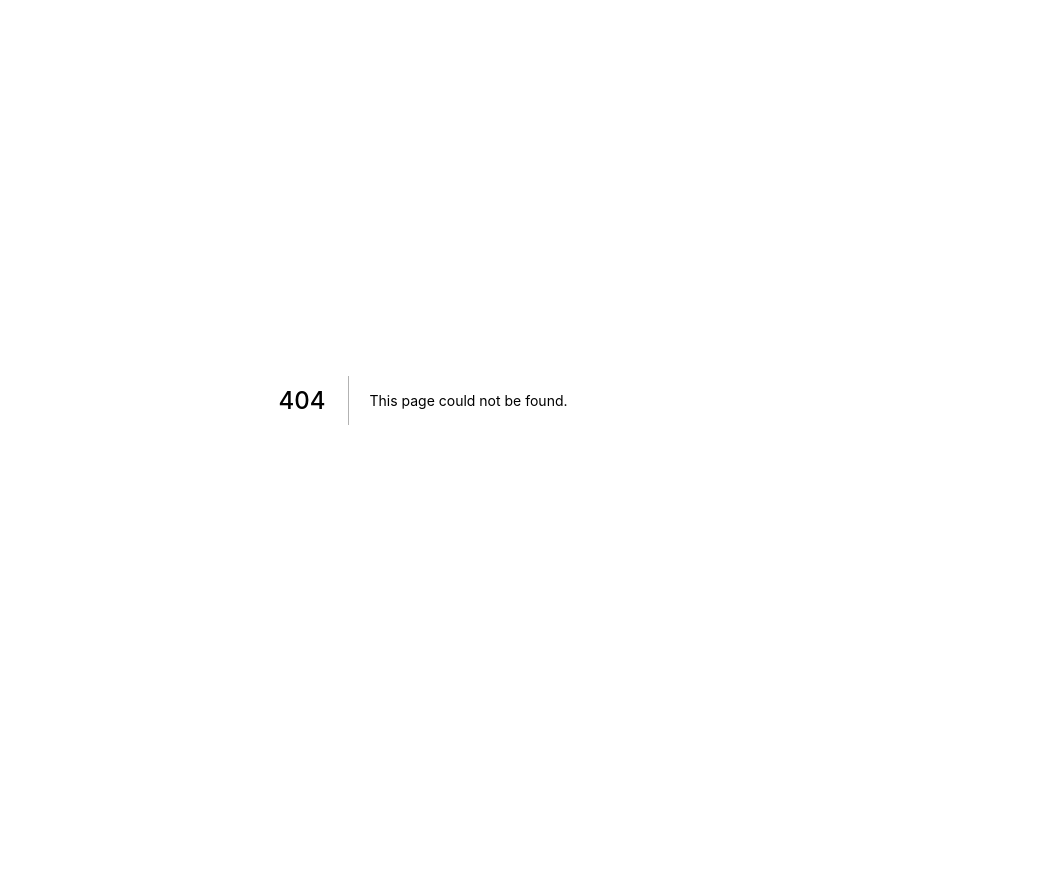
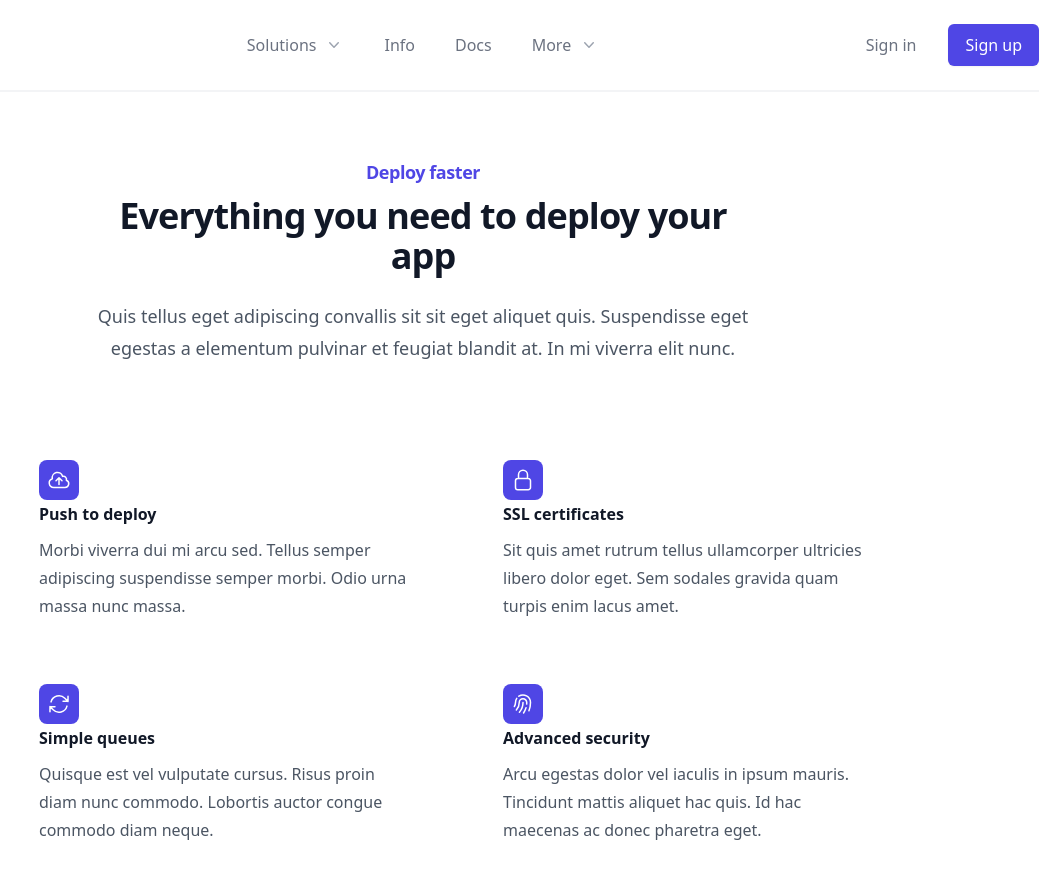
Before and after one commit to Gulistan-Developers-Community/main_web_site, a Next.js app: page /docs in a window 1280 px wide. Before the commit this address had no page. Shown: the top 878 px of the page, without its empty margins (217-1280 px from the left). Before the commit the page ends 800 px from the top, so only its background shows below. Built offline with nearby package versions, Linux system fonts and the light colour scheme.

Commit message:
feat: add some pages

```diff
--- a/package.json
+++ b/package.json
@@ -15,6 +15,7 @@
   "devDependencies": {
     "@headlessui/react": "^1.7.8",
     "@heroicons/react": "^2.0.14",
+    "@tailwindcss/forms": "^0.5.3",
     "autoprefixer": "^10.4.13",
     "postcss": "^8.4.21",
     "tailwindcss": "^3.2.4"
--- a/src/components/Header.js
+++ b/src/components/Header.js
@@ -1,10 +1,9 @@
 import { Fragment } from 'react';
-import Image from 'next/image';
 import { Popover, Transition } from '@headlessui/react';
 import { Bars3Icon, XMarkIcon } from '@heroicons/react/24/outline';
 import { ChevronDownIcon } from '@heroicons/react/20/solid';
 import { solutions, recentPosts, resources, callsToAction } from './solution';
-import Logo from '../public/images/logo.png';
+import  Logo  from "./Logo";
 function classNames(...classes) {
   return classes.filter(Boolean).join(' ');
 }
@@ -16,7 +15,7 @@ export default function Header() {
         <div className="flex items-center justify-between border-b-2 border-gray-100 py-6 md:justify-start md:space-x-10">
           <div className="flex justify-start lg:w-0 lg:flex-1">
             <a href="/">
-              <Image width={50} height={50} src={Logo} alt="logo" />
+              <Logo/>
             </a>
           </div>
           <div className="-my-2 -mr-2 md:hidden">
@@ -108,7 +107,7 @@ export default function Header() {
               Info
             </a>
             <a
-              href="#"
+              href="docs"
               className="text-base font-medium text-gray-500 hover:text-gray-900"
             >
               Docs
@@ -206,13 +205,13 @@ export default function Header() {
           </Popover.Group>
           <div className="hidden items-center justify-end md:flex md:flex-1 lg:w-0">
             <a
-              href="#"
+              href="signup"
               className="whitespace-nowrap text-base font-medium text-gray-500 hover:text-gray-900"
             >
               Sign in
             </a>
             <a
-              href="#"
+              href="signup"
               className="ml-8 inline-flex items-center justify-center whitespace-nowrap rounded-md border border-transparent bg-indigo-600 px-4 py-2 text-base font-medium text-white shadow-sm hover:bg-indigo-700"
             >
               Sign up
@@ -298,14 +297,14 @@ export default function Header() {
               </div>
               <div>
                 <a
-                  href="#"
+                  href="signup"
                   className="flex w-full items-center justify-center rounded-md border border-transparent bg-indigo-600 px-4 py-2 text-base font-medium text-white shadow-sm hover:bg-indigo-700"
                 >
                   Sign up
                 </a>
                 <p className="mt-6 text-center text-base font-medium text-gray-500">
                   Existing customer?{' '}
-                  <a href="#" className="text-indigo-600 hover:text-indigo-500">
+                  <a href="signup" className="text-indigo-600 hover:text-indigo-500">
                     Sign in
                   </a>
                 </p>
--- /dev/null
+++ b/src/components/Logo.js
@@ -0,0 +1,16 @@
+import Image from 'next/image';
+import LogoImage from '../public/images/logo.png';
+
+export default function Logo(){
+    return(
+        <>
+           <div className="mx-auto max-w-7xl px-1 py-1">
+           <div className="flex justify-start lg:w-0 lg:flex-1">
+            <a href="/">
+            <Image width={50} height={50} src={LogoImage} alt="logo" />
+            </a>
+          </div>
+          </div>
+        </>
+    )
+}
--- a/src/components/solution.js
+++ b/src/components/solution.js
@@ -12,22 +12,22 @@ import {
 } from '@heroicons/react/24/outline';
 const solutions = [
   {
-    name: 'Analytics',
+    name: 'Docs',
     description:
       'Get a better understanding of where your traffic is coming from.',
-    href: '#',
+    href: 'docs',
     icon: ChartBarIcon,
   },
   {
-    name: 'Engagement',
+    name: '404',
     description: 'Speak directly to your customers in a more meaningful way.',
     href: '404',
     icon: CursorArrowRaysIcon,
   },
   {
-    name: 'Security',
+    name: 'Info',
     description: "Your customers' data will be safe and secure.",
-    href: '#',
+    href: 'info',
     icon: ShieldCheckIcon,
   },
   {
--- /dev/null
+++ b/src/pages/docs.js
@@ -0,0 +1,73 @@
+import Header from "../components/Header";
+
+export default function () {
+    return(
+        <>
+        <Header/>
+        <div class="bg-white py-24 sm:py-16">
+  <div class="mx-auto max-w-7xl px-6 lg:px-8">
+    <div class="mx-auto max-w-2xl lg:text-center">
+      <h2 class="text-lg font-semibold leading-8 tracking-tight text-indigo-600">Deploy faster</h2>
+      <p class="mt-2 text-3xl font-bold tracking-tight text-gray-900 sm:text-4xl">Everything you need to deploy your app</p>
+      <p class="mt-6 text-lg leading-8 text-gray-600">Quis tellus eget adipiscing convallis sit sit eget aliquet quis. Suspendisse eget egestas a elementum pulvinar et feugiat blandit at. In mi viverra elit nunc.</p>
+    </div>
+    <div class="mx-auto mt-16 max-w-2xl sm:mt-20 lg:mt-24 lg:max-w-4xl">
+      <dl class="grid max-w-xl grid-cols-1 gap-y-10 gap-x-8 lg:max-w-none lg:grid-cols-2 lg:gap-y-16">
+        <div class=" pl-16">
+          <dt class="text-base font-semibold leading-7 text-gray-900">
+            <div class=" top-0 left-0 flex h-10 w-10 items-center justify-center rounded-lg bg-indigo-600">
+
+              <svg class=" h-6 w-6 text-white" xmlns="http://www.w3.org/2000/svg" fill="none" viewBox="0 0 24 24" stroke-width="1.5" stroke="currentColor" aria-hidden="true">
+                <path stroke-linecap="round" stroke-linejoin="round" d="M12 16.5V9.75m0 0l3 3m-3-3l-3 3M6.75 19.5a4.5 4.5 0 01-1.41-8.775 5.25 5.25 0 0110.233-2.33 3 3 0 013.758 3.848A3.752 3.752 0 0118 19.5H6.75z" />
+              </svg>
+            </div>
+            Push to deploy
+          </dt>
+          <dd class="mt-2 text-base leading-7 text-gray-600">Morbi viverra dui mi arcu sed. Tellus semper adipiscing suspendisse semper morbi. Odio urna massa nunc massa.</dd>
+        </div>
+
+        <div class=" pl-16">
+          <dt class="text-base font-semibold leading-7 text-gray-900">
+            <div class=" top-0 left-0 flex h-10 w-10 items-center justify-center rounded-lg bg-indigo-600">
+
+              <svg class="h-6 w-6 text-white" xmlns="http://www.w3.org/2000/svg" fill="none" viewBox="0 0 24 24" stroke-width="1.5" stroke="currentColor" aria-hidden="true">
+                <path stroke-linecap="round" stroke-linejoin="round" d="M16.5 10.5V6.75a4.5 4.5 0 10-9 0v3.75m-.75 11.25h10.5a2.25 2.25 0 002.25-2.25v-6.75a2.25 2.25 0 00-2.25-2.25H6.75a2.25 2.25 0 00-2.25 2.25v6.75a2.25 2.25 0 002.25 2.25z" />
+              </svg>
+            </div>
+            SSL certificates
+          </dt>
+          <dd class="mt-2 text-base leading-7 text-gray-600">Sit quis amet rutrum tellus ullamcorper ultricies libero dolor eget. Sem sodales gravida quam turpis enim lacus amet.</dd>
+        </div>
+
+        <div class=" pl-16">
+          <dt class="text-base font-semibold leading-7 text-gray-900">
+            <div class=" top-0 left-0 flex h-10 w-10 items-center justify-center rounded-lg bg-indigo-600">
+
+              <svg class="h-6 w-6 text-white" xmlns="http://www.w3.org/2000/svg" fill="none" viewBox="0 0 24 24" stroke-width="1.5" stroke="currentColor" aria-hidden="true">
+                <path stroke-linecap="round" stroke-linejoin="round" d="M16.023 9.348h4.992v-.001M2.985 19.644v-4.992m0 0h4.992m-4.993 0l3.181 3.183a8.25 8.25 0 0013.803-3.7M4.031 9.865a8.25 8.25 0 0113.803-3.7l3.181 3.182m0-4.991v4.99" />
+              </svg>
+            </div>
+            Simple queues
+          </dt>
+          <dd class="mt-2 text-base leading-7 text-gray-600">Quisque est vel vulputate cursus. Risus proin diam nunc commodo. Lobortis auctor congue commodo diam neque.</dd>
+        </div>
+
+        <div class=" pl-16">
+          <dt class="text-base font-semibold leading-7 text-gray-900">
+            <div class=" top-0 left-0 flex h-10 w-10 items-center justify-center rounded-lg bg-indigo-600">
+
+              <svg class="h-6 w-6 text-white" xmlns="http://www.w3.org/2000/svg" fill="none" viewBox="0 0 24 24" stroke-width="1.5" stroke="currentColor" aria-hidden="true">
+                <path stroke-linecap="round" stroke-linejoin="round" d="M7.864 4.243A7.5 7.5 0 0119.5 10.5c0 2.92-.556 5.709-1.568 8.268M5.742 6.364A7.465 7.465 0 004.5 10.5a7.464 7.464 0 01-1.15 3.993m1.989 3.559A11.209 11.209 0 008.25 10.5a3.75 3.75 0 117.5 0c0 .527-.021 1.049-.064 1.565M12 10.5a14.94 14.94 0 01-3.6 9.75m6.633-4.596a18.666 18.666 0 01-2.485 5.33" />
+              </svg>
+            </div>
+            Advanced security
+          </dt>
+          <dd class="mt-2 text-base leading-7 text-gray-600">Arcu egestas dolor vel iaculis in ipsum mauris. Tincidunt mattis aliquet hac quis. Id hac maecenas ac donec pharetra eget.</dd>
+        </div>
+      </dl>
+    </div>
+  </div>
+</div>
+        </>
+    )
+}
--- /dev/null
+++ b/src/pages/signup.js
@@ -0,0 +1,55 @@
+import Logo from "../components/Logo";
+
+export default function()  {
+    return(
+        <>
+            <Logo/>
+            <div class="flex min-h-full items-center justify-center py-12 px-4 sm:px-6 lg:px-8">
+            <div class="w-full max-w-md space-y-8">
+                <div>
+                <img class="mx-auto h-12 w-auto" src="https://tailwindui.com/img/logos/mark.svg?color=indigo&shade=600" alt="Your Company"/>
+                <h2 class="mt-6 text-center text-3xl font-bold tracking-tight text-gray-900">Sign in to your account</h2>
+                <p class="mt-2 text-center text-sm text-gray-600">
+                    Or
+                    <a href="#" class="font-medium text-indigo-600 hover:text-indigo-500">start your 14-day free trial</a>
+                </p>
+                </div>
+                <form class="mt-8 space-y-6" action="#" method="POST">
+                <input type="hidden" name="remember" value="true"/>
+                <div class="-space-y-px rounded-md shadow-sm">
+                    <div>
+                    <label for="email-address" class="sr-only">Email address</label>
+                    <input id="email-address" name="email" type="email" autocomplete="email" required class="relative block w-full appearance-none rounded-none rounded-t-md border border-gray-300 px-3 py-2 text-gray-900 placeholder-gray-500 focus:z-10 focus:border-indigo-500 focus:outline-none focus:ring-indigo-500 sm:text-sm" placeholder="Email address"/>
+                    </div>
+                    <div>
+                    <label for="password" class="sr-only">Password</label>
+                    <input id="password" name="password" type="password" autocomplete="current-password" required class="relative block w-full appearance-none rounded-none rounded-b-md border border-gray-300 px-3 py-2 text-gray-900 placeholder-gray-500 focus:z-10 focus:border-indigo-500 focus:outline-none focus:ring-indigo-500 sm:text-sm" placeholder="Password"/>
+                    </div>
+                </div>
+                <div class="flex items-center justify-between">
+                    <div class="flex items-center">
+                    <input id="remember-me" name="remember-me" type="checkbox" class="h-4 w-4 rounded border-gray-300 text-indigo-600 focus:ring-indigo-500"/>
+                    <label for="remember-me" class="ml-2 block text-sm text-gray-900">Remember me</label>
+                    </div>
+
+                    <div class="text-sm">
+                    <a href="#" class="font-medium text-indigo-600 hover:text-indigo-500">Forgot your password?</a>
+                    </div>
+                </div>
+                <div>
+                    <button type="submit" class="group relative flex w-full justify-center rounded-md border border-transparent bg-indigo-600 py-2 px-4 text-sm font-medium text-white hover:bg-indigo-700 focus:outline-none focus:ring-2 focus:ring-indigo-500 focus:ring-offset-2">
+                    <span class="absolute inset-y-0 left-0 flex items-center pl-3">
+
+                        <svg class="h-5 w-5 text-indigo-500 group-hover:text-indigo-400" xmlns="http://www.w3.org/2000/svg" viewBox="0 0 20 20" fill="currentColor" aria-hidden="true">
+                        <path fill-rule="evenodd" d="M10 1a4.5 4.5 0 00-4.5 4.5V9H5a2 2 0 00-2 2v6a2 2 0 002 2h10a2 2 0 002-2v-6a2 2 0 00-2-2h-.5V5.5A4.5 4.5 0 0010 1zm3 8V5.5a3 3 0 10-6 0V9h6z" clip-rule="evenodd" />
+                        </svg>
+                    </span>
+                    Sign in
+                    </button>
+                </div>
+                </form>
+            </div>
+            </div>
+        </>
+    )
+}
--- a/tailwind.config.js
+++ b/tailwind.config.js
@@ -11,5 +11,7 @@ module.exports = {
   theme: {
     extend: {},
   },
-  plugins: [],
+  plugins: [
+    require('@tailwindcss/forms'),
+  ],
 };
```
Also changed, not shown: 1 other file (tests, documents, lock files or other folders).
